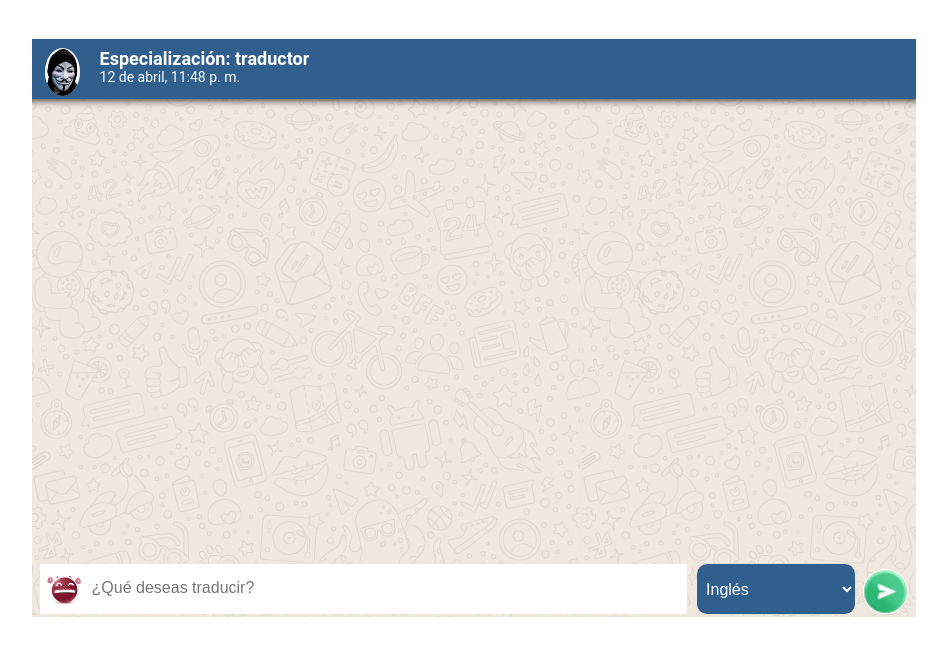
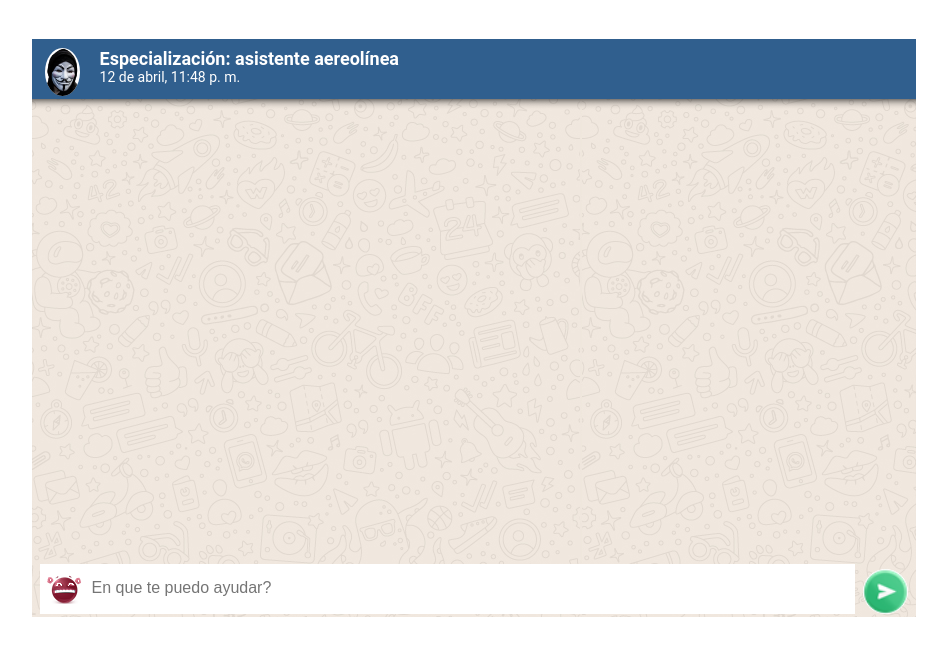
Before and after one commit to Ing-Erick-Mtz-Electronico/front_traductor_eds, a plain HTML site: page index.html in a window 1280 px wide. Shown: the whole page, without its empty margins (166-1113 px from the left). Drawn offline with Linux system fonts and the light colour scheme.

Commit message:
feat: add change to activity

```diff
--- a/assets/js/principal.js
+++ b/assets/js/principal.js
@@ -2,7 +2,6 @@ const cajaTexto = document.getElementById("input-texto");
 const areaTrabajo = document.getElementById("spn-cuerp");
 const btnEnviar = document.getElementById("img-enviar");
 const subtitulo = document.getElementById("spn-subtitle");
-const idiomaDestino = document.getElementById("cmb-idioma");
 
 
 const marco = document.querySelector(".traductor-contenedor");
--- a/assets/js/traducir.js
+++ b/assets/js/traducir.js
@@ -6,7 +6,7 @@ const enviarInformacion = async () => {
     return false;
   }
 
-  mensajeSubtitulo(subtitulo, "Enviando...", 2000);
+  mensajeSubtitulo(subtitulo, "Enviando...", 0);
 
   const imgEntregado =
     "<img src='../assets/img/entregado.png' alt='imagen de chulito' />";
@@ -31,12 +31,11 @@ const enviarInformacion = async () => {
       },
       body: JSON.stringify({
         codUsuarioPeticion: codeUsuario,
-        idiomaPeticion: idiomaDestino.value,
         textoPeticion: textoTraducir,
       }),
     });
 
-    subtitulo.innerHTML = "Traduciendo...";
+    subtitulo.innerHTML = "Consultando...";
 
     const dato = await respuesta.json();
 
@@ -45,11 +44,12 @@ const enviarInformacion = async () => {
     txtRecibido.className = "mensaje recibido";
 
     txtRecibido.innerHTML =
-      dato.traduccion +
+      dato.respuesta +
       "<span class='metadato'><span class='hora'>" +
       horaActual() +
       "</span></span>";
 
+    console.log(dato);
     areaTrabajo.append(txtRecibido);
 
     marco.scrollTop = marco.scrollHeight;
--- a/index.html
+++ b/index.html
@@ -18,7 +18,7 @@
           <img src="./assets/img/avatar.png" alt="Esta imagen es el avatar" />
         </div>
         <div class="titulo1">
-          <span> Especialización: traductor </span>
+          <span> Especialización: asistente aereolínea </span>
           <span id="spn-subtitle" class="titulo2"> Bienvenido </span>
         </div>
       </div>
@@ -41,23 +41,10 @@
             id="input-texto"
             type="text"
             class="caja-traducir"
-            placeholder="¿Qué deseas traducir?"
+            placeholder="En que te puedo ayudar?"
             autocomplete="off"
             autofocus
           />
-          <select id="cmb-idioma" class="combo-idioma">
-            <option value="ingles">Inglés</option>
-            <option value="español">Español</option>
-            <option value="frances">Francés</option>
-            <option value="aleman">Alemán</option>
-            <option value="italiano">Italiano</option>
-            <option value="portugues">Portugués</option>
-            <option value="ruso">Ruso</option>
-            <option value="chino">Chino</option>
-            <option value="japones">Japonés</option>
-            <option value="arabe">Árabe</option>
-            <option value="coreano">Coreano</option>
-          </select>
           <span class="aceptar">
             <div class="circulo">
               <img
```
